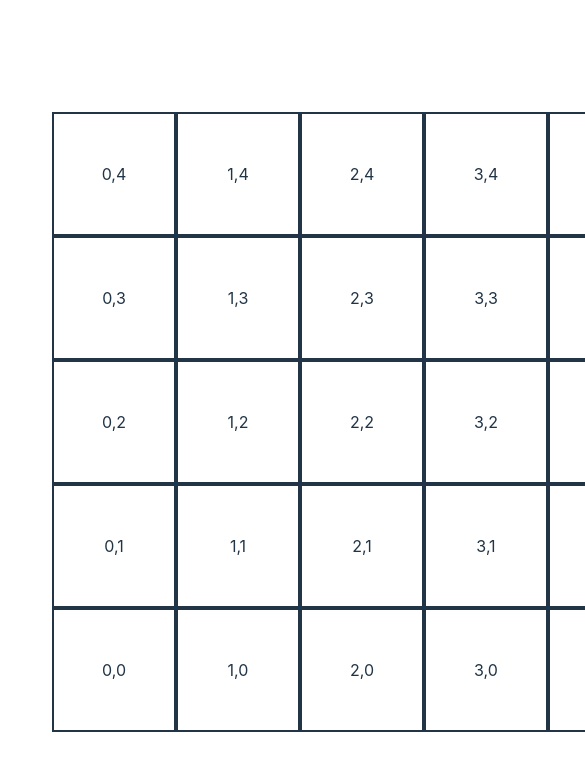
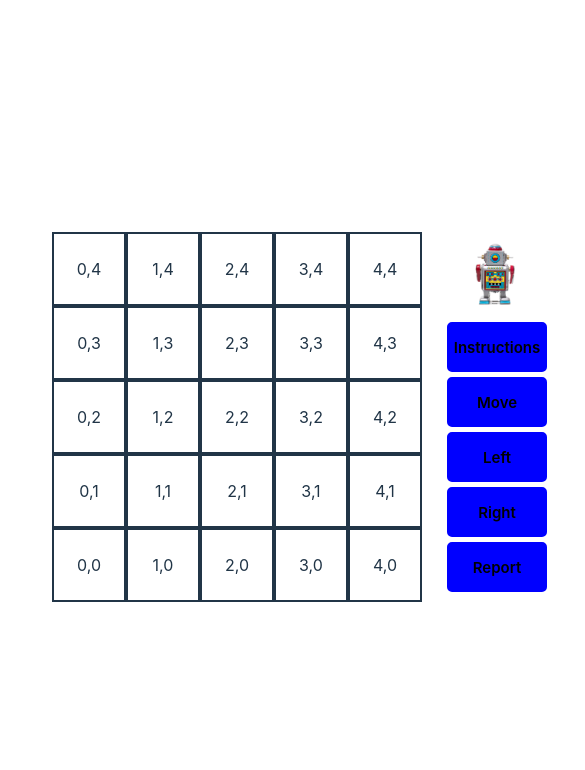
Before and after one commit to unachoza/toy-robot, a React (Vite) app: page / in a window 390 px wide. Shown: the top 770 px of the page, 585 px wide, since content can reach past the window. Built offline with nearby package versions, Linux system fonts and the light colour scheme.

Commit message:
media queries to make robot size, square size, button size response, and useScreenSize hook to update squarePxSize variable to make robot moves propotional to screen size

```diff
--- a/src/App.tsx
+++ b/src/App.tsx
@@ -9,12 +9,13 @@ import robot_nw from "./assets/robot_nw.png";
 import robot_se from "./assets/robot_se.png";
 import { INSTRUCTIONS } from "./utils/constants";
 import { Direction, RobotLocation } from "./utils/types";
+import useScreenSize from "./utils/useScreenSize";
 import "./App.css";
 
 const INITIAL_ROBOTLOCATION = {
 	direction: "north" as Direction,
 	location: null,
-	left: 40,
+	left: 50,
 	top: 10,
 };
 
@@ -29,14 +30,29 @@ const App = () => {
 	const [robotLocation, setRobotLocation] = useState<RobotLocation>({ ...INITIAL_ROBOTLOCATION });
 	const [isOpen, setIsOpen] = useState(false);
 	const [modalText, setModalText] = useState<string>("");
+	const screenSize = useScreenSize();
+	const [squarePxSize, setSquarePxSize] = useState(120);
 	const toggling = () => setIsOpen(!isOpen);
 	const directions = ["north", "east", "south", "west"];
 	const tableSize = 5;
-	const squarePxSize = 120;
 
 	useEffect(() => {
 		getRobotDirectionImage();
 	}, [robotLocation.direction]);
+
+	useEffect(() => {
+		switch (screenSize) {
+			case "L":
+				setSquarePxSize(120);
+				break;
+			case "M":
+				setSquarePxSize(90);
+				break;
+			case "S":
+				setSquarePxSize(70);
+				break;
+		}
+	}, [screenSize]);
 
 	const getRobotDirectionImage = () => {
 		return robotDirectionImages[robotLocation.direction];
@@ -113,7 +129,8 @@ const App = () => {
 		toggling();
 		setModalText(INSTRUCTIONS);
 	};
-
+	console.log({ robotLocation });
+	console.log({ squarePxSize });
 	return (
 		<>
 			<div className="app-container">
--- a/src/components/Button/Button.css
+++ b/src/components/Button/Button.css
@@ -35,3 +35,18 @@ div.button:focus {
 	display: flex;
 	justify-content: center;
 }
+
+@media (max-width: 867px) and (min-width: 668px) {
+	.button {
+		height: 60px;
+		width: 120px;
+	}
+}
+
+@media (max-width: 667px) {
+	.button {
+		height: 50px;
+		width: 100px;
+		font-size: 15px;
+	}
+}
--- a/src/components/Robot/Robot.css
+++ b/src/components/Robot/Robot.css
@@ -1,6 +1,18 @@
 .robot {
 	height: 6em;
-	padding: 1.5em;
+	padding: 1em;
 	transition: top 1s ease, left 1s ease;
 	z-index: 10;
 }
+@media (max-width: 867px) and (min-width: 668px) {
+	.robot {
+		height: 5em;
+		padding: 0.5em;
+	}
+}
+@media (max-width: 668px) {
+	.robot {
+		height: 4em;
+		padding: 0;
+	}
+}
--- a/src/components/Robot/Robot.tsx
+++ b/src/components/Robot/Robot.tsx
@@ -9,6 +9,7 @@ interface RobotProps {
 }
 
 const Robot = ({ image, x, y, location }: RobotProps) => {
+	console.log(x, y);
 	return (
 		<img
 			src={image}
@@ -25,5 +26,3 @@ const Robot = ({ image, x, y, location }: RobotProps) => {
 };
 
 export default Robot;
-
-// if robotoLocation.location is null add title?
--- a/src/components/Table/Table.css
+++ b/src/components/Table/Table.css
@@ -9,3 +9,16 @@
 	justify-content: center;
 	border: solid 2px;
 }
+@media (max-width: 867px) {
+	.square {
+		height: 90px;
+		width: 90px;
+	}
+}
+
+@media (max-width: 668px) {
+	.square {
+		height: 70px;
+		width: 70px;
+	}
+}
--- /dev/null
+++ b/src/utils/useScreenSize.ts
@@ -0,0 +1,26 @@
+import { useState, useEffect } from "react";
+
+const useScreenSize = () => {
+	const [screenSize, setScreenSize] = useState("L");
+
+	useEffect(() => {
+		const handleResize = () => {
+			if (window.innerWidth < 867 && window.innerWidth > 667) {
+				setScreenSize("M");
+			} else if (window.innerWidth < 667) {
+				setScreenSize("S");
+			}
+		};
+
+		window.addEventListener("resize", handleResize);
+
+		// Clean up the event listener when the component unmounts
+		return () => {
+			window.removeEventListener("resize", handleResize);
+		};
+	}, []);
+
+	return screenSize;
+};
+
+export default useScreenSize;
```
